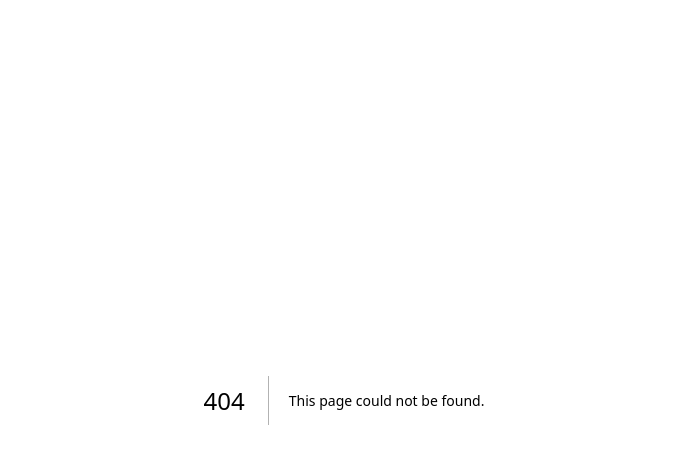
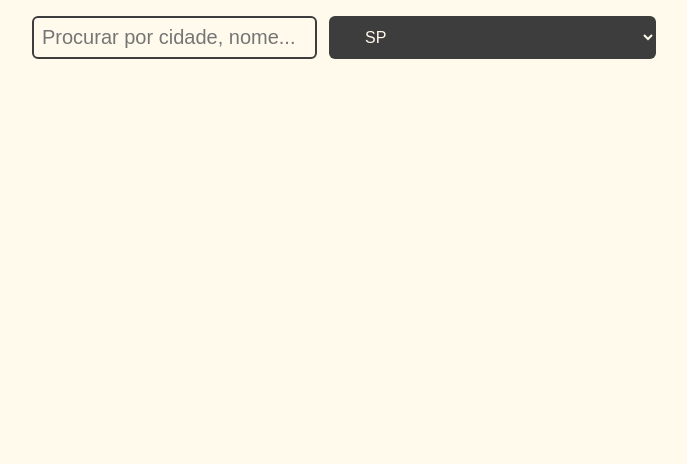
Before and after one commit to diegorezm/caminho_das_paroquias, a Next.js app: page /procurar in a window 1280 px wide. Before the commit this address had no page. Shown: the top 464 px of the page, without its empty margins (296-983 px from the left). Built offline with nearby package versions, Linux system fonts and the light colour scheme.

Commit message:
search page

```diff
--- /dev/null
+++ b/src/app/(public)/procurar/page.tsx
@@ -0,0 +1,14 @@
+import styles from "./procurar.module.css";
+import SearchBar from "./_components/SearchBar";
+
+export default function ProcurarPage() {
+  return (
+    <div className={styles.container}>
+      <SearchBar
+        filter={{
+          estates: ["SP", "MG", "RJ"],
+        }}
+      />
+    </div>
+  );
+}
--- /dev/null
+++ b/src/app/(public)/procurar/procurar.module.css
@@ -0,0 +1,7 @@
+.container {
+  width: 100%;
+  display: flex;
+  flex-direction: column;
+  gap: 1rem;
+  align-items: center;
+}
```
